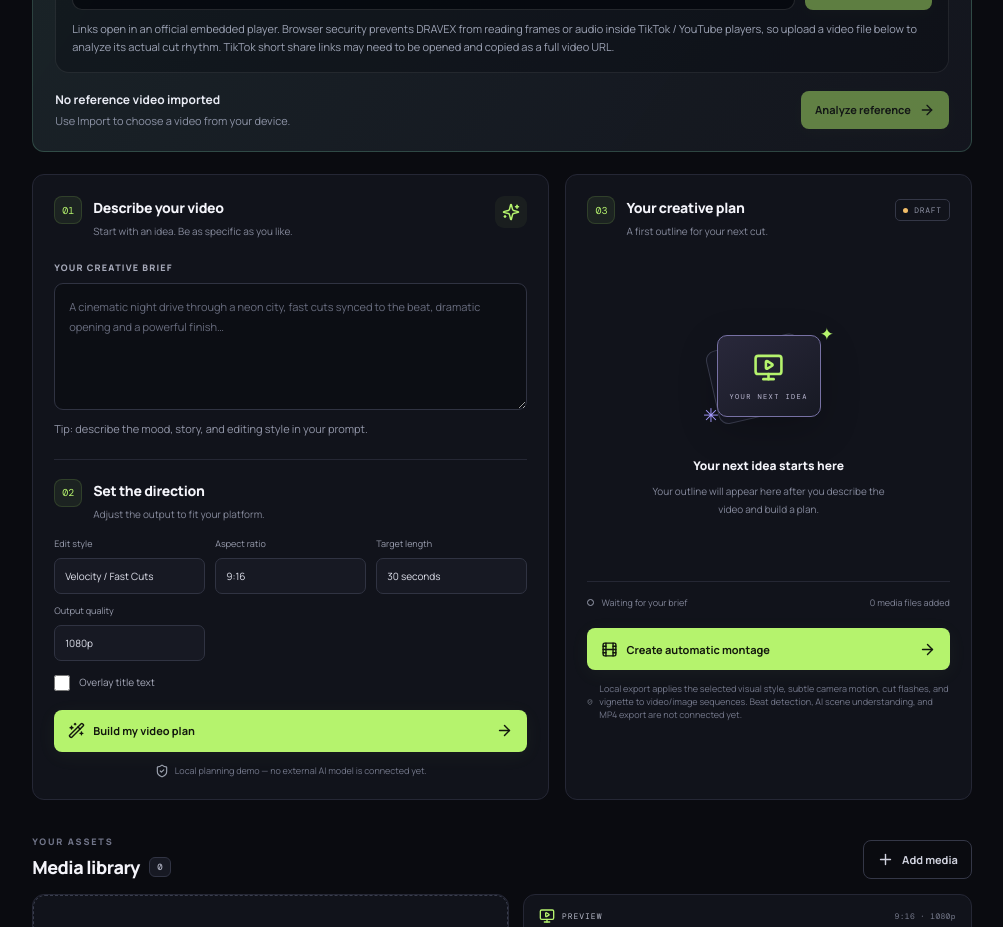
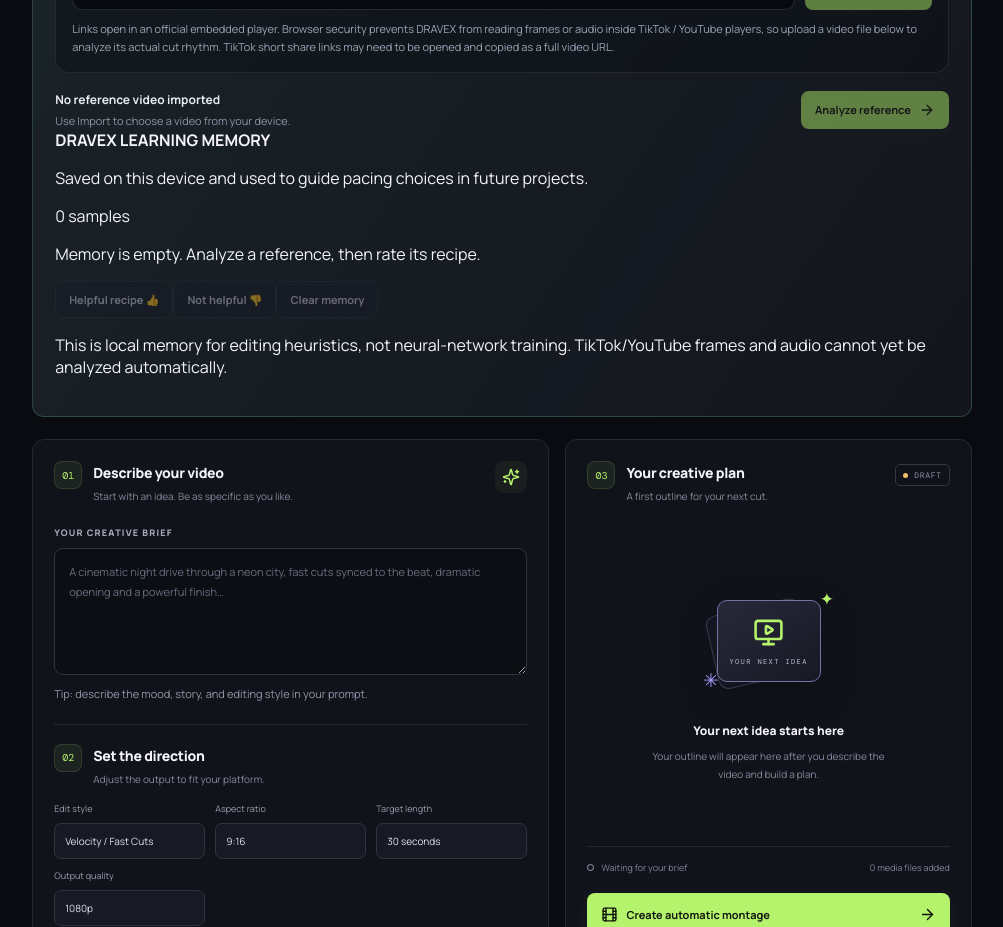
Before and after one commit to mlbbgame/dravex-ai-video-editor, a React (Vite) app: page / in a window 1280 px wide. Shown: the part 1940-2867 px from the top of the page, without its empty margins (257-1260 px from the left). Built offline with nearby package versions, Linux system fonts and the light colour scheme.

Commit message:
Add learning memory panel and feedback controls

```diff
--- a/src/App.tsx
+++ b/src/App.tsx
@@ -743,6 +743,19 @@ export default function App() {
             <div><strong>{language === "ru" ? "РЕЦЕПТ МОНТАЖА" : "EDIT RECIPE"}</strong><p>{language === "ru" ? "DRAVEX превратил найденный темп в практические подсказки для нового ролика." : "DRAVEX has turned the detected pacing into practical guidelines for a new edit."}</p></div>
             <button className="button button-primary" onClick={applyReferenceRecipe}><WandSparkles size={16} /> {language === "ru" ? "Использовать рецепт в плане" : "Use recipe in plan"} <ArrowRight size={15} /></button>
           </div>}
+          <div className="learning-memory-panel">
+            <div className="learning-memory-heading">
+              <div><strong>{language === "ru" ? "ПАМЯТЬ ОБУЧЕНИЯ DRAVEX" : "DRAVEX LEARNING MEMORY"}</strong><p>{language === "ru" ? "Сохраняется на этом устройстве и помогает выбирать темп в следующих проектах." : "Saved on this device and used to guide pacing choices in future projects."}</p></div>
+              <span className="learning-memory-count">{learnedProfiles.reduce((sum, profile) => sum + profile.sampleCount, 0)} {language === "ru" ? "образцов" : "samples"}</span>
+            </div>
+            {learnedProfiles.length ? <div className="learning-profile-list">{learnedProfiles.map((profile) => <div className="learning-profile-row" key={profile.pace}><span><strong>{language === "ru" ? (profile.pace === "Fast" ? "Быстрый" : profile.pace === "Slow" ? "Медленный" : "Средний") : profile.pace}</strong><small>{language === "ru" ? "Средний кадр: " + profile.averageShot.toFixed(1) + " с" : "Avg. shot: " + profile.averageShot.toFixed(1) + "s"}</small></span><span>{language === "ru" ? "оценки +" + profile.helpful + " / −" + profile.unhelpful : "👍 " + profile.helpful + " / 👎 " + profile.unhelpful}</span></div>)}</div> : <p className="learning-memory-empty">{language === "ru" ? "Память пока пуста. Проанализируй референс, затем оцени рецепт." : "Memory is empty. Analyze a reference, then rate its recipe."}</p>}
+            <div className="learning-memory-actions">
+              <button className="button button-quiet" onClick={() => rateLearnedRecipe(true)} disabled={!referenceRecipe}>{language === "ru" ? "Полезный рецепт 👍" : "Helpful recipe 👍"}</button>
+              <button className="button button-quiet" onClick={() => rateLearnedRecipe(false)} disabled={!referenceRecipe}>{language === "ru" ? "Неудачный рецепт 👎" : "Not helpful 👎"}</button>
+              <button className="button button-quiet" onClick={clearLearningMemory} disabled={!learnedProfiles.length}>{language === "ru" ? "Очистить память" : "Clear memory"}</button>
+            </div>
+            <p className="learning-memory-disclaimer">{language === "ru" ? "Это локальная память монтажных правил, а не переобучение нейросети. Ссылки TikTok/YouTube пока нельзя автоматически анализировать по кадрам и звуку." : "This is local memory for editing heuristics, not neural-network training. TikTok/YouTube frames and audio cannot yet be analyzed automatically."}</p>
+          </div>
         </section>
 
         {mode !== "manual" ? (
```
